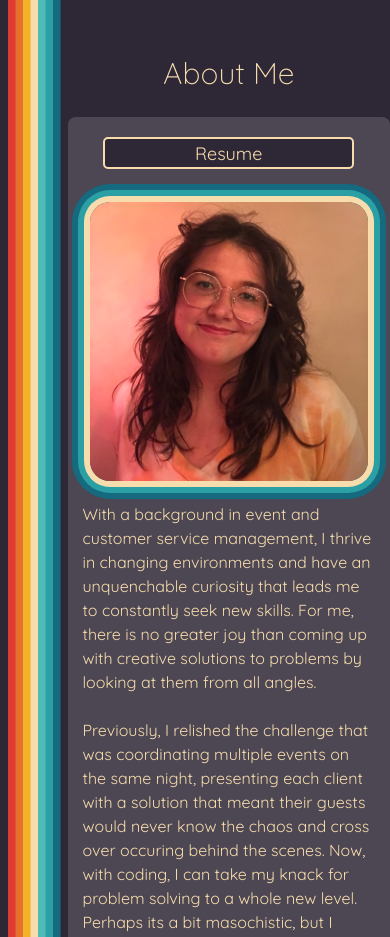
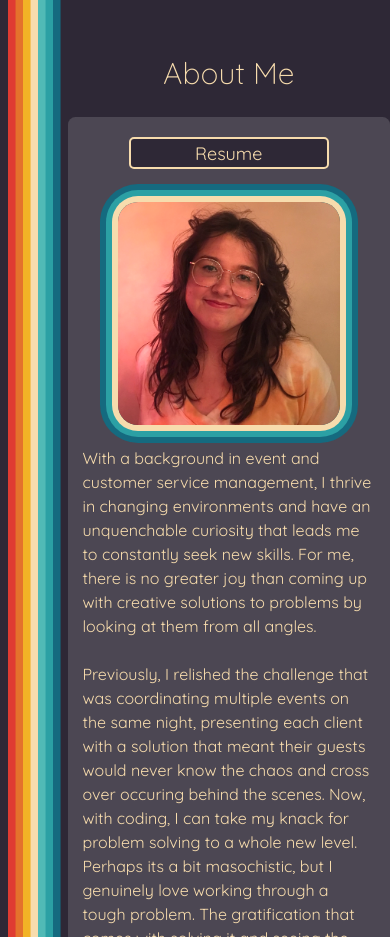
Before and after one commit to julianadepp/portfolio, a React (Create React App) app: page / in a window 390 px wide. Shown: the part 1060-1997 px from the top of the page. Built offline with nearby package versions, Linux system fonts and the light colour scheme; a web font is replaced by a local one.

Commit message:
tweaks to media queries

```diff
--- a/src/index.css
+++ b/src/index.css
@@ -234,7 +234,7 @@ button:hover {
   position: absolute;
   top: 1.20rem;
   left: 1.20rem;
-  width: 100vw;
+  width: calc(100vw - 135px);
   height: 100vh;
   overflow: hidden;
 }
@@ -483,21 +483,39 @@ button:hover {
   }
 }
 
+@media screen and (max-width: 800px){
+  header div {
+    flex-wrap:wrap;
+}
+header nav {
+    min-width:auto;
+}
+}
+
+@media screen and (max-width: 650px) {
+  .nontext{
+    display: flex;
+    flex-direction: column;
+    align-items: stretch;
+    margin: .40rem 1rem .05rem 1rem;
+
+  }
+  .nontext img{
+    width: 100%;
+    margin-left: 0;
+  }
+  button {
+    font-size:75%
+}
+}
 
 
 @media screen and (max-width: 500px) {
   html{
     font-size: 50px;
   }
-  header div {
-      flex-wrap:wrap;
-  }
-  header nav {
-      min-width:auto;
-
-  }
   .flowers{
-    width: calc(100vw - 60px);
+    width: calc(100vw - (135px/2));
   }
   .nontext{
     display: flex;
@@ -508,7 +526,4 @@ button:hover {
     width: 100%;
     margin-left: 0;
   }
-  button {
-      font-size:75%
-  }
 }
```
